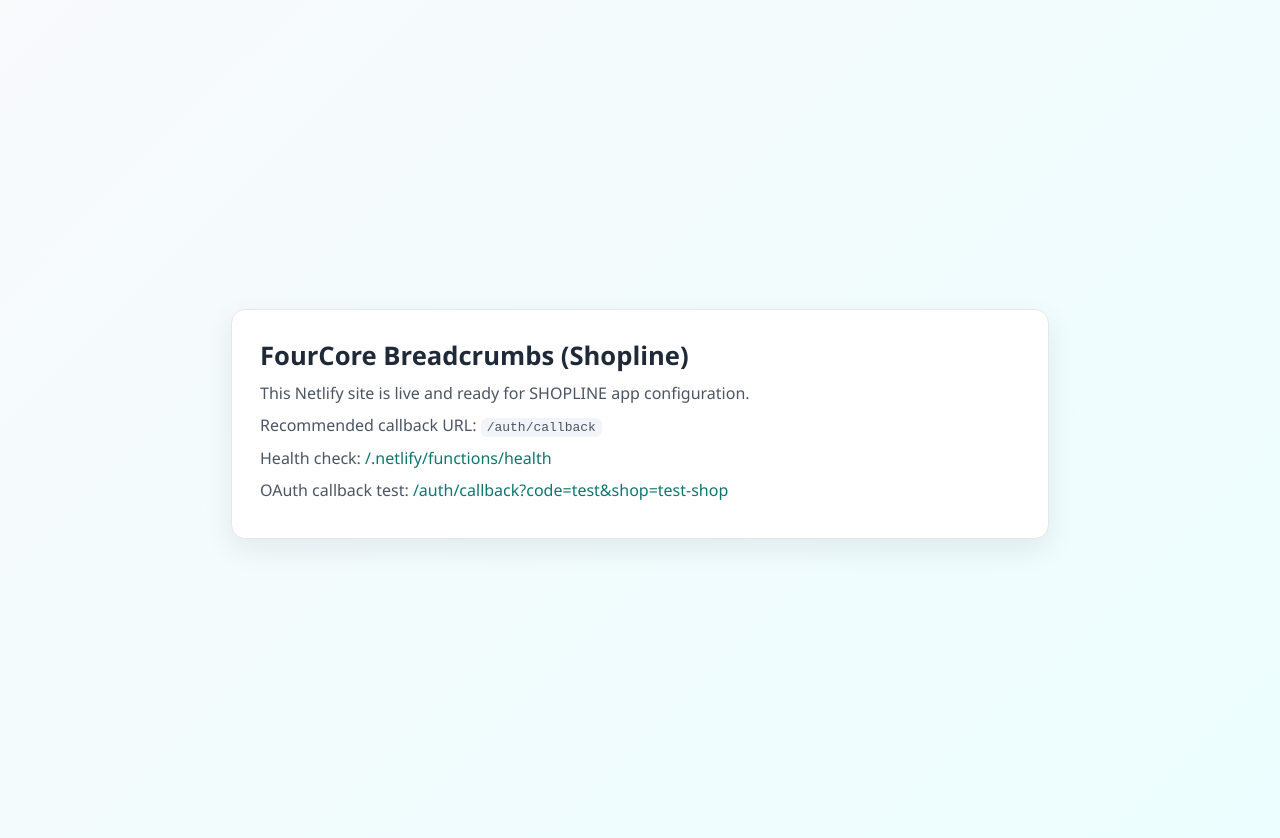
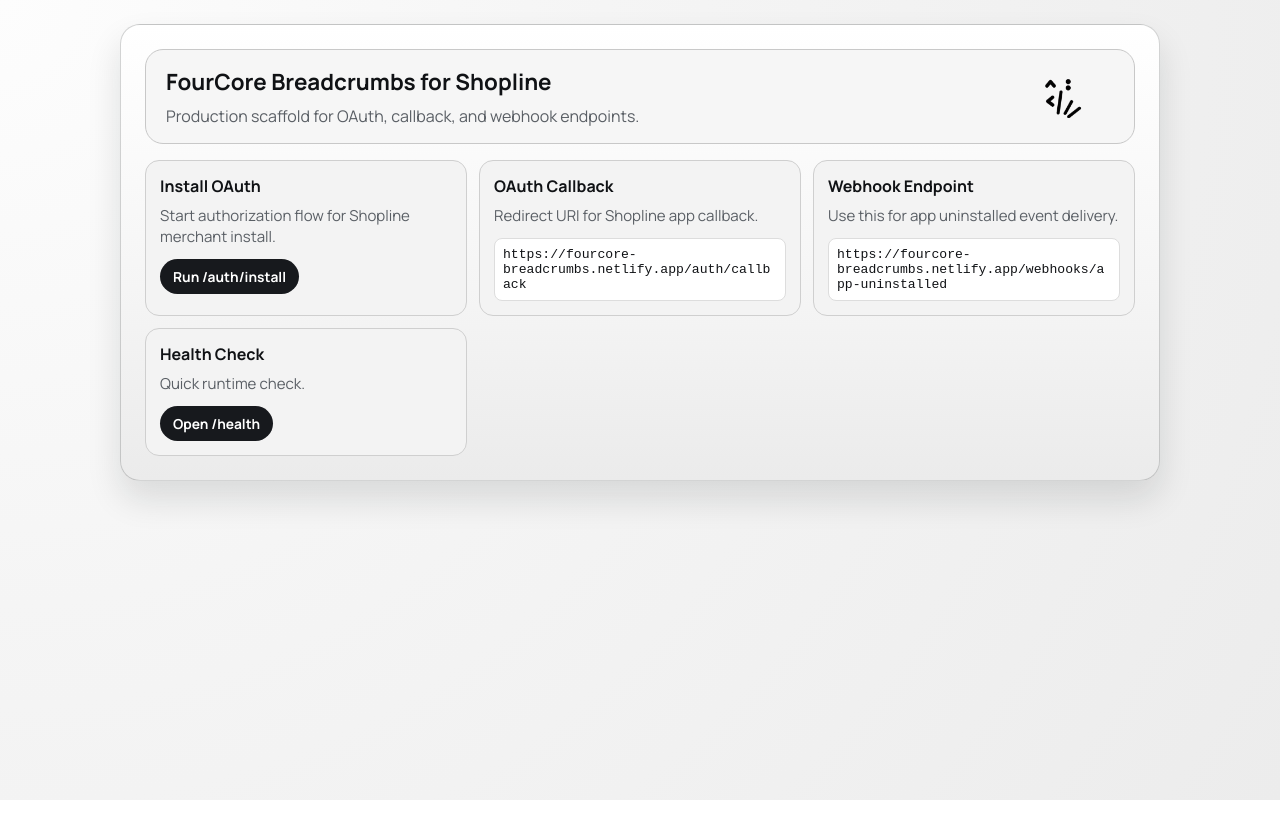
Before and after one commit to mianarsal01/fourcore-breadcrumbs-shopline, a plain HTML site: page index.html in a window 1280 px wide. After the commit the page ends 800 px from the top, so only its background shows below. Drawn offline with Linux system fonts and the light colour scheme.

Commit message:
Add Shopline OAuth install/callback and webhook scaffold

```diff
--- a/index.html
+++ b/index.html
@@ -3,79 +3,153 @@
   <head>
     <meta charset="UTF-8" />
     <meta name="viewport" content="width=device-width, initial-scale=1.0" />
-    <title>FourCore Breadcrumbs - Shopline App</title>
+    <title>FourCore Breadcrumbs | Shopline</title>
     <style>
+      @import url("https://fonts.googleapis.com/css2?family=Manrope:wght@400;500;600;700;800&display=swap");
+
       :root {
-        --bg: #f4f6f8;
-        --card: #ffffff;
-        --text: #1f2937;
-        --muted: #4b5563;
-        --accent: #0f766e;
+        --fc-bg-1: #ffffff;
+        --fc-bg-2: #f5f5f5;
+        --fc-bg-3: #ebebeb;
+        --fc-text: #101215;
+        --fc-muted: #5a5f65;
+        --fc-border: #c8c8c8;
+        --fc-strong: #17191d;
+      }
+
+      * {
+        box-sizing: border-box;
       }
 
       body {
         margin: 0;
-        font-family: "Segoe UI", Tahoma, Geneva, Verdana, sans-serif;
-        background: linear-gradient(135deg, #f8fafc 0%, #ecfeff 100%);
-        color: var(--text);
+        font-family: "Manrope", "Avenir Next", "Segoe UI", sans-serif;
+        color: var(--fc-text);
+        background: radial-gradient(circle at 0 0, #fdfdfd 0%, #f5f5f5 40%, #ececec 100%);
         min-height: 100vh;
-        display: grid;
-        place-items: center;
         padding: 24px;
       }
 
-      .card {
-        background: var(--card);
-        border: 1px solid #e5e7eb;
-        border-radius: 14px;
-        width: min(760px, 100%);
-        padding: 28px;
-        box-shadow: 0 10px 30px rgba(2, 6, 23, 0.08);
+      .app {
+        max-width: 1040px;
+        margin: 0 auto;
+        border-radius: 20px;
+        border: 1px solid rgba(38, 40, 44, 0.2);
+        box-shadow: 0 18px 34px rgba(20, 22, 24, 0.12), inset 0 1px 0 rgba(255, 255, 255, 0.82);
+        background: linear-gradient(180deg, var(--fc-bg-1) 0%, var(--fc-bg-2) 58%, var(--fc-bg-3) 100%);
+        padding: 24px;
       }
 
-      h1 {
-        margin: 0 0 8px;
-        font-size: 1.6rem;
+      .hero {
+        display: flex;
+        align-items: center;
+        justify-content: space-between;
+        gap: 16px;
+        background: #f6f6f6;
+        border: 1px solid var(--fc-border);
+        border-radius: 18px;
+        padding: 16px 20px;
       }
 
-      p {
-        margin: 8px 0;
-        line-height: 1.5;
-        color: var(--muted);
+      .hero h1 {
+        margin: 0;
+        font-size: 1.4rem;
+      }
+
+      .hero p {
+        margin: 8px 0 0;
+        color: var(--fc-muted);
+      }
+
+      .brand {
+        width: 104px;
+        height: 42px;
+        object-fit: contain;
+      }
+
+      .grid {
+        margin-top: 16px;
+        display: grid;
+        gap: 12px;
+        grid-template-columns: repeat(auto-fit, minmax(260px, 1fr));
+      }
+
+      .card {
+        border: 1px solid #cfcfcf;
+        border-radius: 14px;
+        background: #f3f3f3;
+        padding: 14px;
+      }
+
+      .card h2 {
+        margin: 0 0 8px;
+        font-size: 1rem;
+      }
+
+      .card p {
+        margin: 0 0 12px;
+        color: var(--fc-muted);
+        font-size: 0.94rem;
+      }
+
+      .btn {
+        display: inline-block;
+        background: var(--fc-strong);
+        color: #fff;
+        text-decoration: none;
+        border-radius: 999px;
+        padding: 8px 13px;
+        font-size: 0.86rem;
+        font-weight: 700;
       }
 
       code {
-        background: #f1f5f9;
-        padding: 2px 6px;
-        border-radius: 6px;
-      }
-
-      a {
-        color: var(--accent);
-        text-decoration: none;
-      }
-
-      a:hover {
-        text-decoration: underline;
+        display: block;
+        margin-top: 8px;
+        background: #fff;
+        border: 1px solid #ddd;
+        border-radius: 8px;
+        padding: 8px;
+        overflow-wrap: anywhere;
+        font-size: 0.82rem;
       }
     </style>
   </head>
   <body>
-    <main class="card">
-      <h1>FourCore Breadcrumbs (Shopline)</h1>
-      <p>This Netlify site is live and ready for SHOPLINE app configuration.</p>
-      <p>
-        Recommended callback URL:
-        <code>/auth/callback</code>
-      </p>
-      <p>
-        Health check:
-        <a href="/.netlify/functions/health">/.netlify/functions/health</a>
-      </p>
-      <p>
-        OAuth callback test:
-        <a href="/auth/callback?code=test&shop=test-shop">/auth/callback?code=test&amp;shop=test-shop</a>
-      </p>
+    <main class="app">
+      <section class="hero">
+        <div>
+          <h1>FourCore Breadcrumbs for Shopline</h1>
+          <p>Production scaffold for OAuth, callback, and webhook endpoints.</p>
+        </div>
+        <img src="/logo.png" alt="FourCore" class="brand" />
+      </section>
+
+      <section class="grid">
+        <article class="card">
+          <h2>Install OAuth</h2>
+          <p>Start authorization flow for Shopline merchant install.</p>
+          <a class="btn" href="/auth/install">Run /auth/install</a>
+        </article>
+
+        <article class="card">
+          <h2>OAuth Callback</h2>
+          <p>Redirect URI for Shopline app callback.</p>
+          <code>https://fourcore-breadcrumbs.netlify.app/auth/callback</code>
+        </article>
+
+        <article class="card">
+          <h2>Webhook Endpoint</h2>
+          <p>Use this for app uninstalled event delivery.</p>
+          <code>https://fourcore-breadcrumbs.netlify.app/webhooks/app-uninstalled</code>
+        </article>
+
+        <article class="card">
+          <h2>Health Check</h2>
+          <p>Quick runtime check.</p>
+          <a class="btn" href="/health">Open /health</a>
+        </article>
+      </section>
     </main>
   </body>
 </html>
```
Also changed, not shown: netlify/functions/auth-callback.js (+103 -35 lines), netlify/functions/auth-install.js (added, +63 -0 lines), netlify/functions/webhook-app-uninstalled.js (added, +82 -0 lines), README.md, logo.png (added), netlify.toml.
